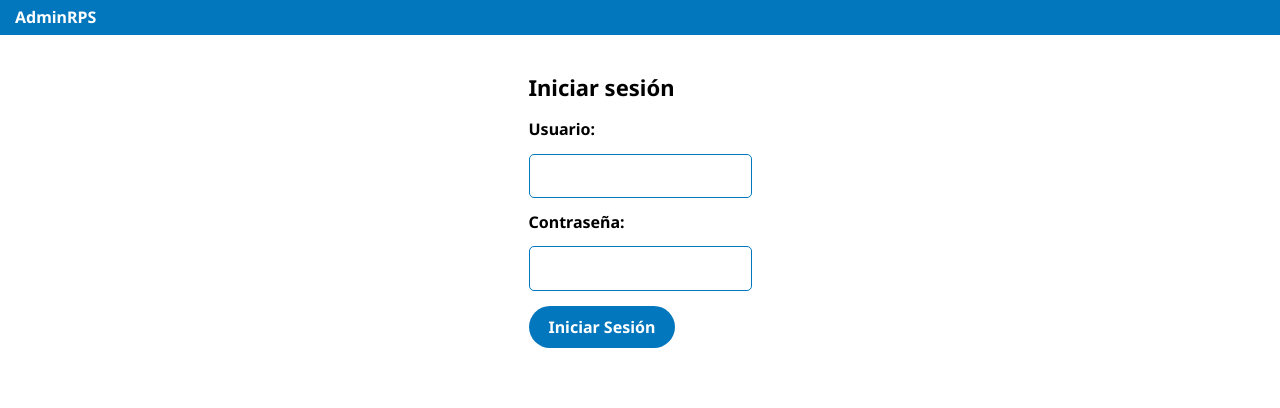
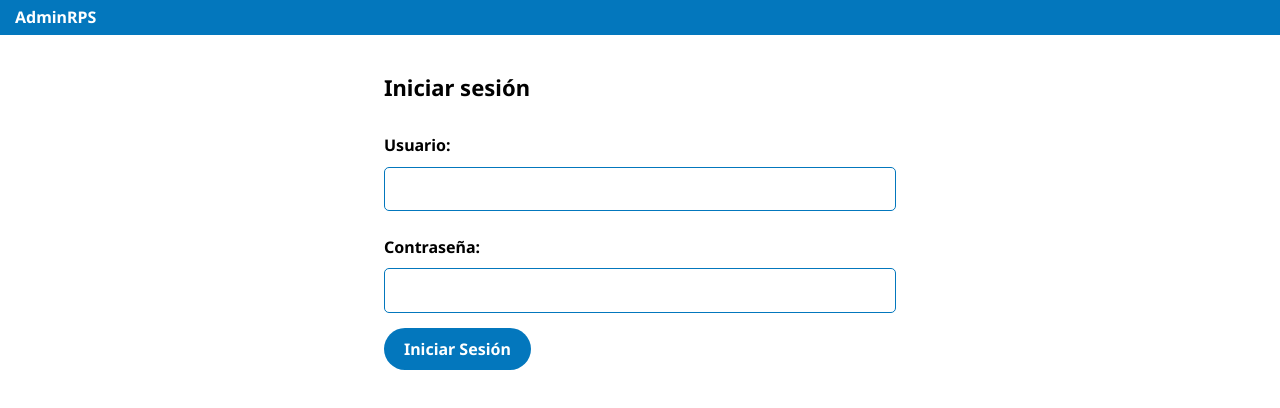
Before and after one commit to sandersuarez/adminrps, a React app: page / in a window 1280 px wide. Shown: the top 408 px of the page. Built offline with nearby package versions, Linux system fonts and the light colour scheme; no server answers.

Commit message:
Add validation to the login form

```diff
--- a/src-js/components/Form.tsx
+++ b/src-js/components/Form.tsx
@@ -2,6 +2,7 @@ import React from 'react'
 import styled from '@emotion/styled'
 import margins from '../styles/margins'
 import breakpoints from '../styles/breakpoints'
+import colors from '../styles/colors'
 
 const Form = styled.form`
   display: flex;
@@ -14,6 +15,15 @@ const Form = styled.form`
     flex-direction: column;
     align-self: stretch;
     row-gap: ${ margins.mobile.vertical };
+
+    p {
+      margin: 0;
+      color: ${ colors.danger };
+    }
+  }
+
+  input {
+    align-self: stretch;
   }
 
   ${ breakpoints.tablet } {
--- a/src-js/components/LoginForm.tsx
+++ b/src-js/components/LoginForm.tsx
@@ -1,4 +1,4 @@
-import React, { FC, FormEventHandler } from 'react'
+import React, { FC } from 'react'
 import { Login } from '../hooks/useSession'
 import Form from './Form'
 import Label from './Label'
@@ -7,11 +7,24 @@ import Button from './buttons/Button'
 import ButtonTypes from '../shapes/ButtonTypes'
 import styled from '@emotion/styled'
 import margins from '../styles/margins'
+import useValid from '../hooks/useValid'
 
 const Container = styled.div`
-  margin-left: auto;
-  margin-right: auto;
+  --lateral-margin: ${ margins.mobile.lateral };
+
+  display: flex;
+  width: 100%;
+  justify-content: center;
   margin-top: ${ margins.mobile.bigVertical };
+  padding-left: var(--lateral-margin);
+  padding-right: var(--lateral-margin);
+
+  & > div {
+    display: flex;
+    flex-direction: column;
+    flex-grow: 1;
+    max-width: 51.2rem;
+  }
 `
 
 interface IProps {
@@ -20,21 +33,53 @@ interface IProps {
 
 const LoginForm: FC<IProps> = ({ login }) => {
 
-  const handleSubmit: FormEventHandler<HTMLFormElement> = (e) => {
-    e.preventDefault()
-    //login()
+  const doLogin = () => {
+    login({
+      username: values['username'],
+      key: values['password'],
+    })
   }
+
+  const { handleChange, values, errors, handleSubmit } = useValid(doLogin)
 
   return (
     <Container>
-      <h2>Iniciar sesión</h2>
-      <Form onSubmit={ handleSubmit }>
-        <Label htmlFor={ 'username' }>{ 'Usuario:' }</Label>
-        <Input type={ 'text' } id={ 'username' } name={ 'username' } maxLength={ 60 } required />
-        <Label htmlFor={ 'password' }>{ 'Contraseña:' }</Label>
-        <Input type={ 'password' } id={ 'password' } name={ 'password' } maxLength={ 8 } required />
-        <Button customType={ ButtonTypes.Primary }>{ 'Iniciar Sesión' }</Button>
-      </Form>
+      <div>
+        <h2>Iniciar sesión</h2>
+        <Form onSubmit={ handleSubmit } noValidate={ true }>
+          <div>
+            <Label htmlFor={ 'username' }>{ 'Usuario:' }</Label>
+            <Input
+              type={ 'text' }
+              id={ 'username' }
+              name={ 'username' }
+              maxLength={ 60 }
+              onChange={ handleChange }
+              onBlur={ handleChange }
+            /><p>{'\t'}
+            {
+              errors['username'] &&
+              <><i className='bi bi-exclamation-triangle-fill'></i><span>'\t' + errors['username']</span></>
+            }</p>
+          </div>
+          <div>
+            <Label htmlFor={ 'password' }>{ 'Contraseña:' }</Label>
+            <Input
+              type={ 'password' }
+              id={ 'password' }
+              name={ 'password' }
+              maxLength={ 8 }
+              onChange={ handleChange }
+              onBlur={ handleChange }
+            />
+            {
+              errors['password'] &&
+              <p><i className='bi bi-exclamation-triangle-fill'></i>{ '\t' + errors['password'] }</p>
+            }
+          </div>
+          <Button customType={ ButtonTypes.Primary }>{ 'Iniciar Sesión' }</Button>
+        </Form>
+      </div>
     </Container>
   )
 }
--- a/src-js/components/Main.tsx
+++ b/src-js/components/Main.tsx
@@ -1,4 +1,4 @@
-import React from 'react'
+import React, { useState } from 'react'
 import Navbar from './Navbar'
 import styled from '@emotion/styled'
 import breakpoints from '../styles/breakpoints'
@@ -40,8 +40,8 @@ const Container = styled.main`
 
 const Main = () => {
   const { user, message, login, logout, clearMessage } = useSession()
-  const [section, setSection] = React.useState<Sections>(Sections.Home)
-  const [productsArticle, setProductsArticle] = React.useState<string>('menu')
+  const [section, setSection] = useState<Sections>(Sections.Home)
+  const [productsArticle, setProductsArticle] = useState<string>('menu')
 
   const handleSetSection = (value: (((prevState: Sections) => Sections) | Sections)) => {
 
--- a/src-js/hooks/useSession.ts
+++ b/src-js/hooks/useSession.ts
@@ -14,6 +14,10 @@ export interface Session {
 
 export type SessionMessage = Message<'info' | 'warning' | 'error'>
 
+/**
+ * Hook that manages the app user session. Checks the session, creates one by the login method, and destroys it by
+ * the logout method.
+ */
 function useSession() {
   const { doRequest: doSessionRequest } = useFetch<Session['Response']>('api/session_status')
   const { doRequest: doLoginRequest } = useFetchWith.bodyParams<Login['Request'], Login['Response']>('api/login')
--- /dev/null
+++ b/src-js/hooks/useValid.ts
@@ -0,0 +1,62 @@
+import { FormEvent, FormEventHandler, useState } from 'react'
+import { omit } from 'lodash'
+
+/**
+ * Hook that works as a utility to validate data.
+ */
+const useValid = (callback: () => void) => {
+  const [values, setValues] = useState<{ [name: string]: string }>({})
+  const [errors, setErrors] = useState<{ [name: string]: string }>({})
+
+  const validate = (e:FormEvent<HTMLInputElement>, name: string, value: string) => {
+    switch (name) {
+      case 'username':
+        if (value.length == 0 && e.type === 'blur') {
+          setErrors({
+            ...errors,
+            username: 'El nombre de usuario es obligatorio',
+          })
+        } else {
+          let newObj = omit(errors, 'username')
+          setErrors(newObj)
+        }
+        break
+
+      default:
+        break
+    }
+  }
+
+  const handleChange: FormEventHandler<HTMLInputElement> = (e) => {
+    e.persist()
+
+    let name = e.currentTarget.name
+    let val = e.currentTarget.value
+
+    validate(e, name, val)
+
+    setValues({
+      ...values,
+      [name]: val,
+    })
+  }
+
+  const handleSubmit: FormEventHandler<HTMLFormElement> = (e) => {
+    if (e) e.preventDefault()
+
+    if (Object.keys(errors).length === 0 && Object.keys(values).length !== 0) {
+      callback()
+    } else {
+      alert('There is an Error!')
+    }
+  }
+
+  return {
+    values,
+    errors,
+    handleChange,
+    handleSubmit,
+  }
+}
+
+export default useValid
--- a/src-js/styles/colors.ts
+++ b/src-js/styles/colors.ts
@@ -4,7 +4,7 @@ const colors = {
   menu: '#EEEEEE',
   secondary: '#DE9C64',
   section: '#63C8DD',
-  danger: '#915724',
+  danger: '#BB2124',
   text: '#000000',
   separators: '#000000',
 }
```
